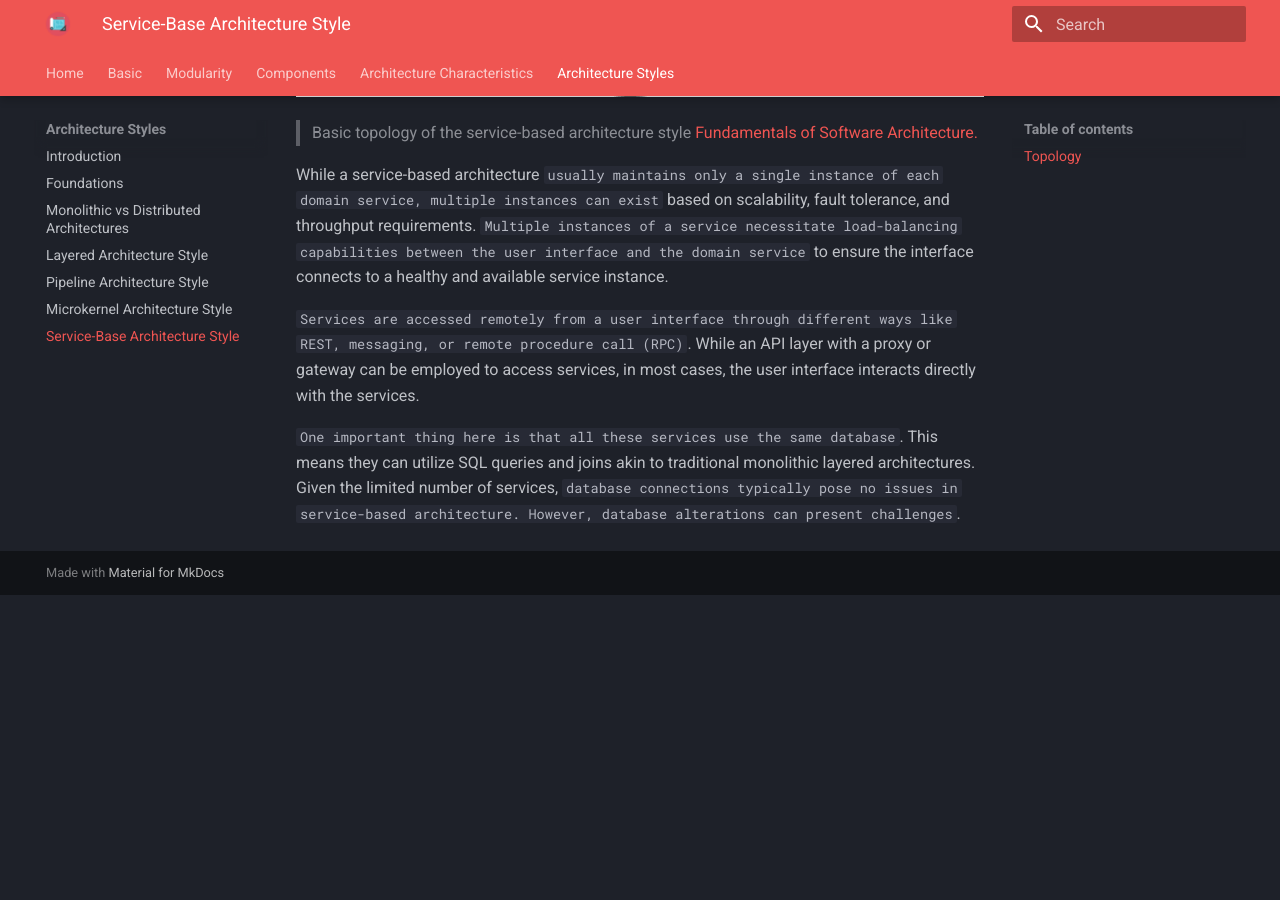
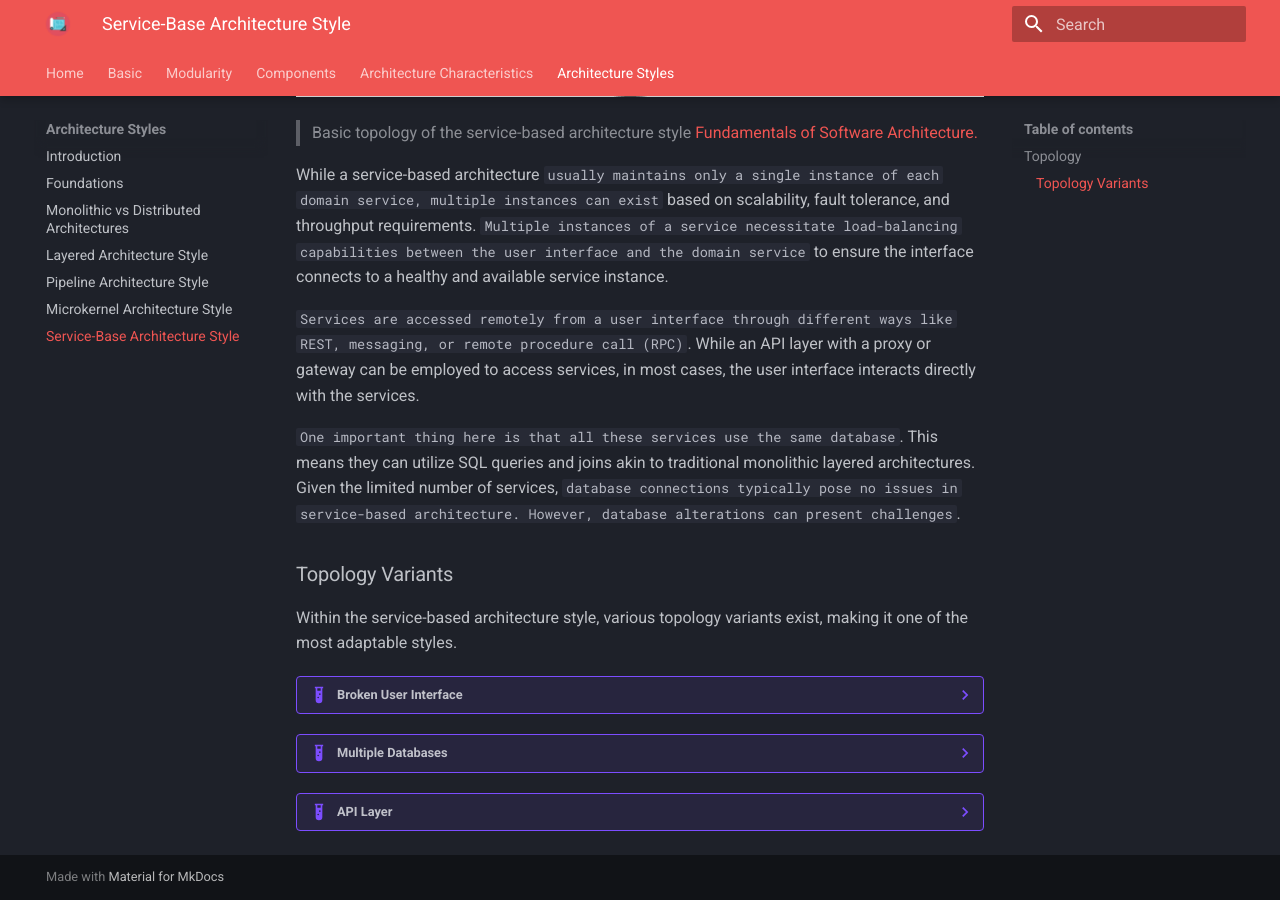
Before and after one commit to RomeroGabriel/mastering-software-architecture, an MkDocs documentation site: the page built from documentation/arch_styles/service_based_arch.md, in a window 1280 px wide and 900 px high, scrolled down 918 px. Built offline with MkDocs 1.6.1 and Material for MkDocs 9.7.7, drawn with Linux system fonts in a browser that asks for light colours; before the commit the page ends 1513 px from its top, so only the background shows below that; some of the changed lines change nothing that is shown.

Commit message:
add Topology Variants

```diff
--- a/documentation/arch_styles/service_based_arch.md
+++ b/documentation/arch_styles/service_based_arch.md
@@ -16,3 +16,23 @@ While a service-based architecture `usually maintains only a single instance of
 `Services are accessed remotely from a user interface through different ways like REST, messaging, or  remote procedure call (RPC)`. While an API layer with a proxy or gateway can be employed to access services, in most cases, the user interface interacts directly with the services.
 
 `One important thing here is that all these services use the same database`. This means they can utilize SQL queries and joins akin to traditional monolithic layered architectures. Given the limited number of services, `database connections typically pose no issues in service-based architecture. However, database alterations can present challenges`.
+
+### Topology Variants
+
+Within the service-based architecture style, various topology variants exist, making it one of the most adaptable styles.
+
+??? example "Broken User Interface"
+    ![User interface variants from [Fundamentals of Software Architecture.](https://learning.oreilly.com/library/view/fundamentals-of-software/9781492043447/)](https://raw.githubusercontent.com/RomeroGabriel/mastering-software-architecture/main/documentation/images/arch_styles/service-base-arch-example2.png)
+    > User interface variants from [Fundamentals of Software Architecture.](https://learning.oreilly.com/library/view/fundamentals-of-software/9781492043447/)
+
+??? example "Multiple Databases"
+    Dividing a single monolithic database into `separate databases, sometimes even establishing domain-specific databases that match each domain service`, similar to how it's done in microservices. `The key here is to ensure that each separate database doesn't contain data needed by another domain service. This approach prevents the need for communication between domain services (something to avoid in service-based architecture) and avoids duplicating data across databases`.
+
+    ![Database variants from [Fundamentals of Software Architecture.](https://learning.oreilly.com/library/view/fundamentals-of-software/9781492043447/)](https://raw.githubusercontent.com/RomeroGabriel/mastering-software-architecture/main/documentation/images/arch_styles/service-base-arch-example3.png)
+    > Database variants from [Fundamentals of Software Architecture.](https://learning.oreilly.com/library/view/fundamentals-of-software/9781492043447/)
+
+??? example "API Layer"
+    Another possibility is to introduce an `API layer, comprising a reverse proxy or gateway between the user interface and services`. This practice is `beneficial when exposing domain service functions to external systems or consolidating shared cross-cutting concerns`, moving them outside the user interface. Such concerns might include managing metrics, security, auditing requirements, and service discovery.
+
+    ![Adding an API layer between the user interface and domain services from [Fundamentals of Software Architecture.](https://learning.oreilly.com/library/view/fundamentals-of-software/9781492043447/)](https://raw.githubusercontent.com/RomeroGabriel/mastering-software-architecture/main/documentation/images/arch_styles/service-base-arch-example4.png)
+    > Adding an API layer between the user interface and domain services from [Fundamentals of Software Architecture.](https://learning.oreilly.com/library/view/fundamentals-of-software/9781492043447/)
```
